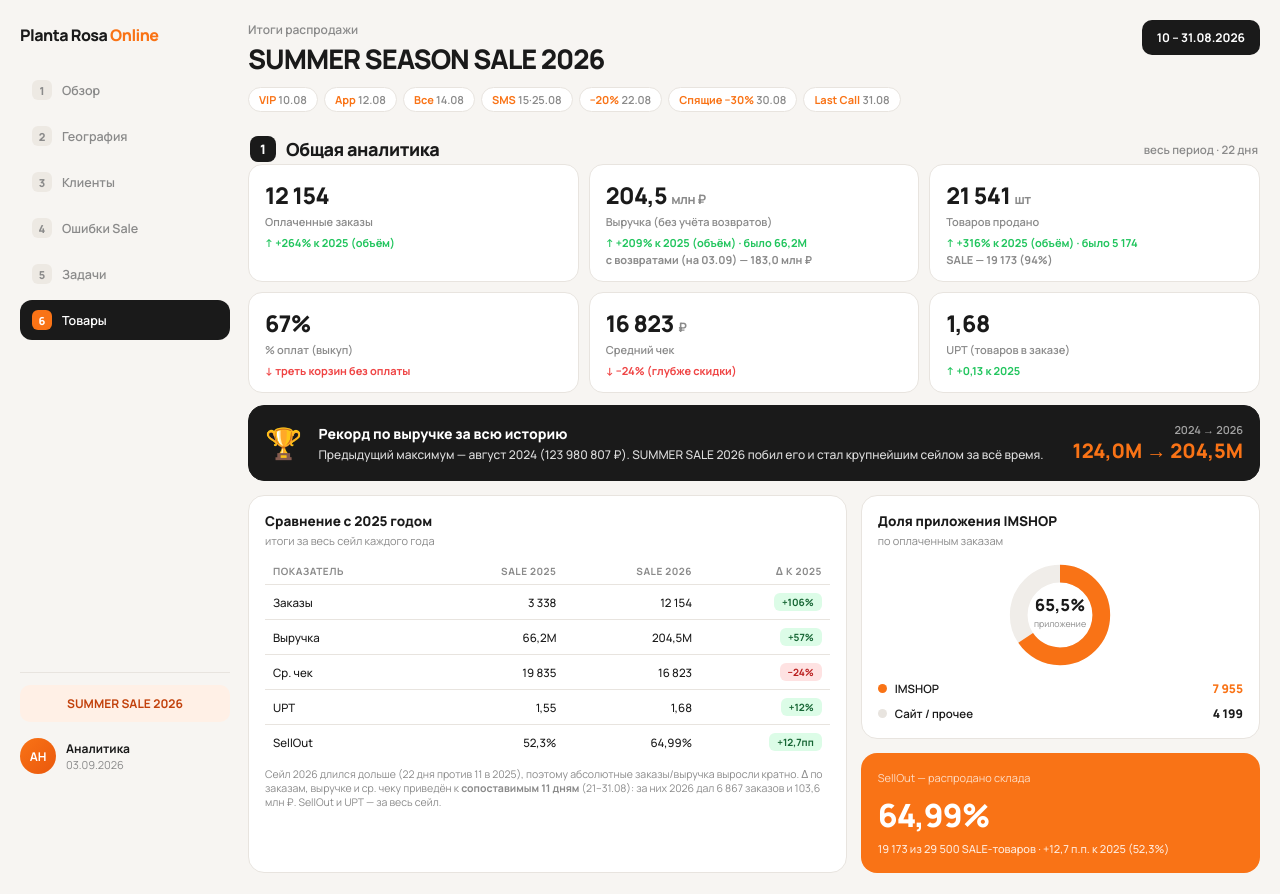
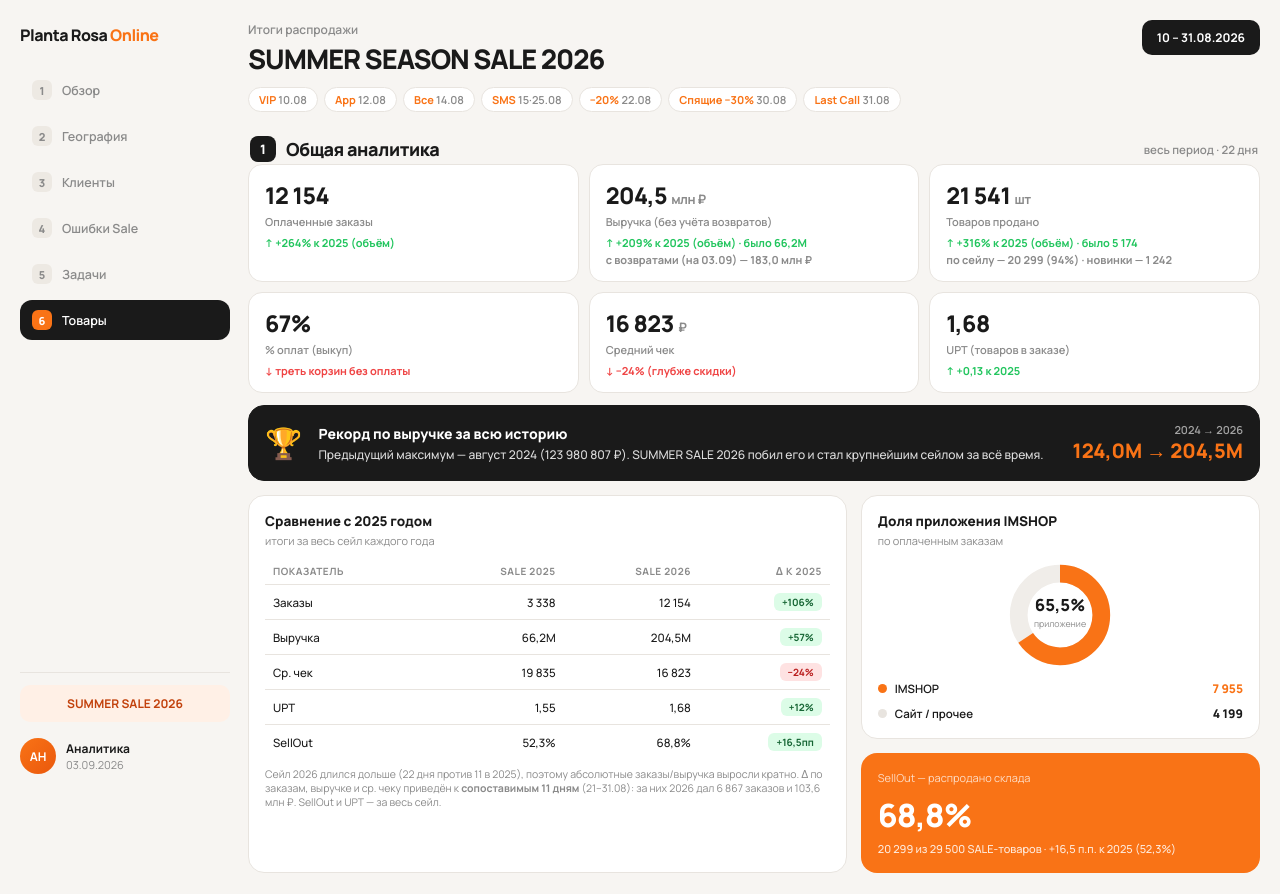
Before and after one commit to planta-online/TOTAL_SUMMER_SALE_2026, a plain HTML site: page index.html in a window 1280 px wide. Shown: the top 894 px of the page. Drawn offline with Linux system fonts and the light colour scheme.

Commit message:
Add files via upload

```diff
--- a/index.html
+++ b/index.html
@@ -191,7 +191,7 @@ body{font-family:'Manrope',sans-serif;background:var(--bg);color:var(--text);fon
       <div class="kpi-row k3">
         <div class="kpi"><div class="kpi-val">12 154</div><div class="kpi-label">Оплаченные заказы</div><div class="kpi-change up">↑ +264% к 2025 (объём)</div></div>
         <div class="kpi"><div class="kpi-val">204,5 <small>млн ₽</small></div><div class="kpi-label">Выручка (без учёта возвратов)</div><div class="kpi-change up">↑ +209% к 2025 (объём) · было 66,2М</div><div class="kpi-change nt" style="margin-top:2px">с возвратами (на 03.09) — 183,0 млн ₽</div></div>
-        <div class="kpi"><div class="kpi-val">21 541 <small>шт</small></div><div class="kpi-label">Товаров продано</div><div class="kpi-change up">↑ +316% к 2025 (объём) · было 5 174</div><div class="kpi-change nt" style="margin-top:2px">SALE — 19 173 (94%)</div></div>
+        <div class="kpi"><div class="kpi-val">21 541 <small>шт</small></div><div class="kpi-label">Товаров продано</div><div class="kpi-change up">↑ +316% к 2025 (объём) · было 5 174</div><div class="kpi-change nt" style="margin-top:2px">по сейлу — 20 299 (94%) · новинки — 1 242</div></div>
       </div>
       <div class="kpi-row k3" style="margin-top:10px">
         <div class="kpi"><div class="kpi-val">67%</div><div class="kpi-label">% оплат (выкуп)</div><div class="kpi-change dn">↓ треть корзин без оплаты</div></div>
@@ -219,7 +219,7 @@ body{font-family:'Manrope',sans-serif;background:var(--bg);color:var(--text);fon
               <tr><td>Выручка</td><td class="r">66,2М</td><td class="r">204,5М</td><td class="r"><span class="badge badge-green">+57%</span></td></tr>
               <tr><td>Ср. чек</td><td class="r">19 835</td><td class="r">16 823</td><td class="r"><span class="badge badge-red">−24%</span></td></tr>
               <tr><td>UPT</td><td class="r">1,55</td><td class="r">1,68</td><td class="r"><span class="badge badge-green">+12%</span></td></tr>
-              <tr><td>SellOut</td><td class="r">52,3%</td><td class="r">64,99%</td><td class="r"><span class="badge badge-green">+12,7пп</span></td></tr>
+              <tr><td>SellOut</td><td class="r">52,3%</td><td class="r">68,8%</td><td class="r"><span class="badge badge-green">+16,5пп</span></td></tr>
             </tbody>
           </table>
           <div class="note">Сейл 2026 длился дольше (22 дня против 11 в 2025), поэтому абсолютные заказы/выручка выросли кратно. Δ по заказам, выручке и ср. чеку приведён к <b>сопоставимым 11 дням</b> (21–31.08): за них 2026 дал 6 867 заказов и 103,6 млн ₽. SellOut и UPT — за весь сейл.</div>
@@ -243,8 +243,8 @@ body{font-family:'Manrope',sans-serif;background:var(--bg);color:var(--text);fon
           </div>
           <div class="card accent-card">
             <div class="card-sub">SellOut — распродано склада</div>
-            <div class="big-num">64,99%</div>
-            <div style="font-size:11px;color:rgba(255,255,255,.85);font-weight:500">19 173 из 29 500 SALE-товаров · +12,7 п.п. к 2025 (52,3%)</div>
+            <div class="big-num">68,8%</div>
+            <div style="font-size:11px;color:rgba(255,255,255,.85);font-weight:500">20 299 из 29 500 SALE-товаров · +16,5 п.п. к 2025 (52,3%)</div>
           </div>
         </div>
       </div>
```
